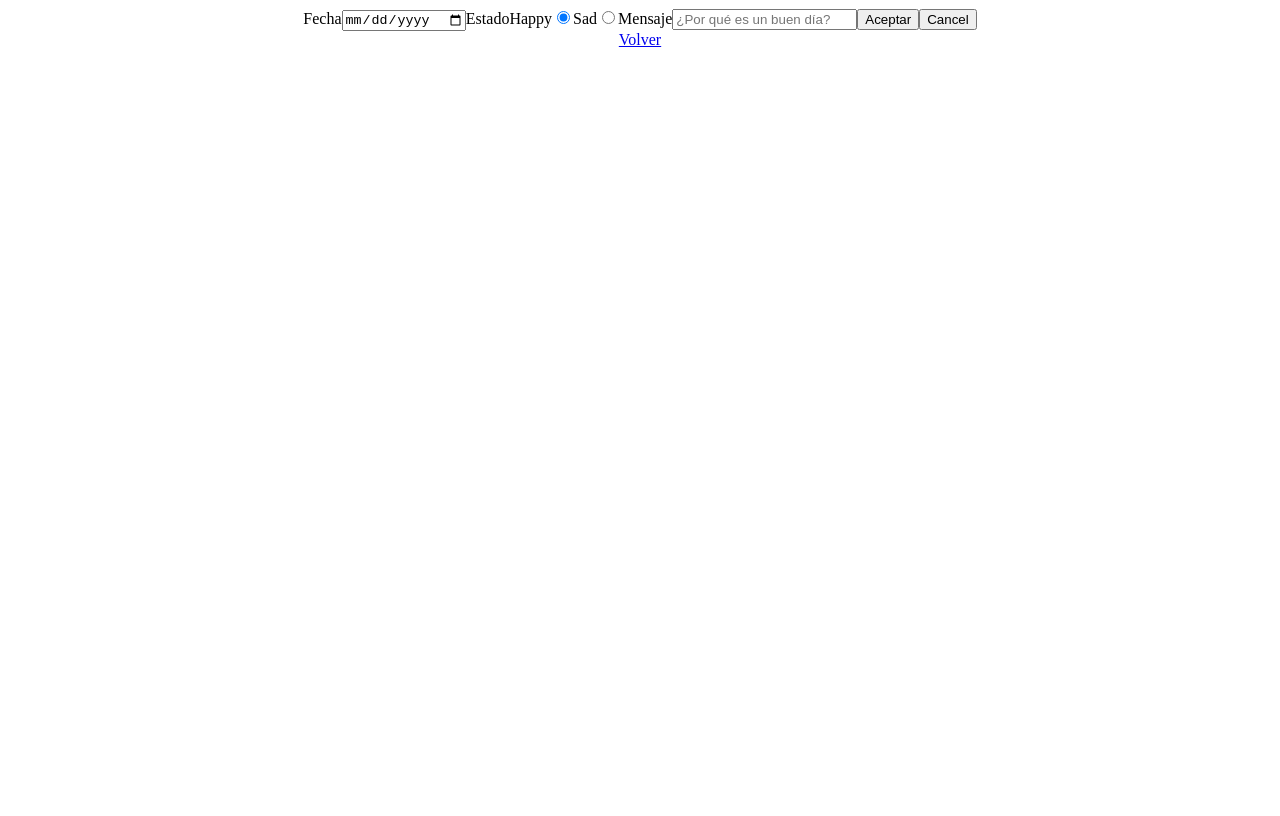
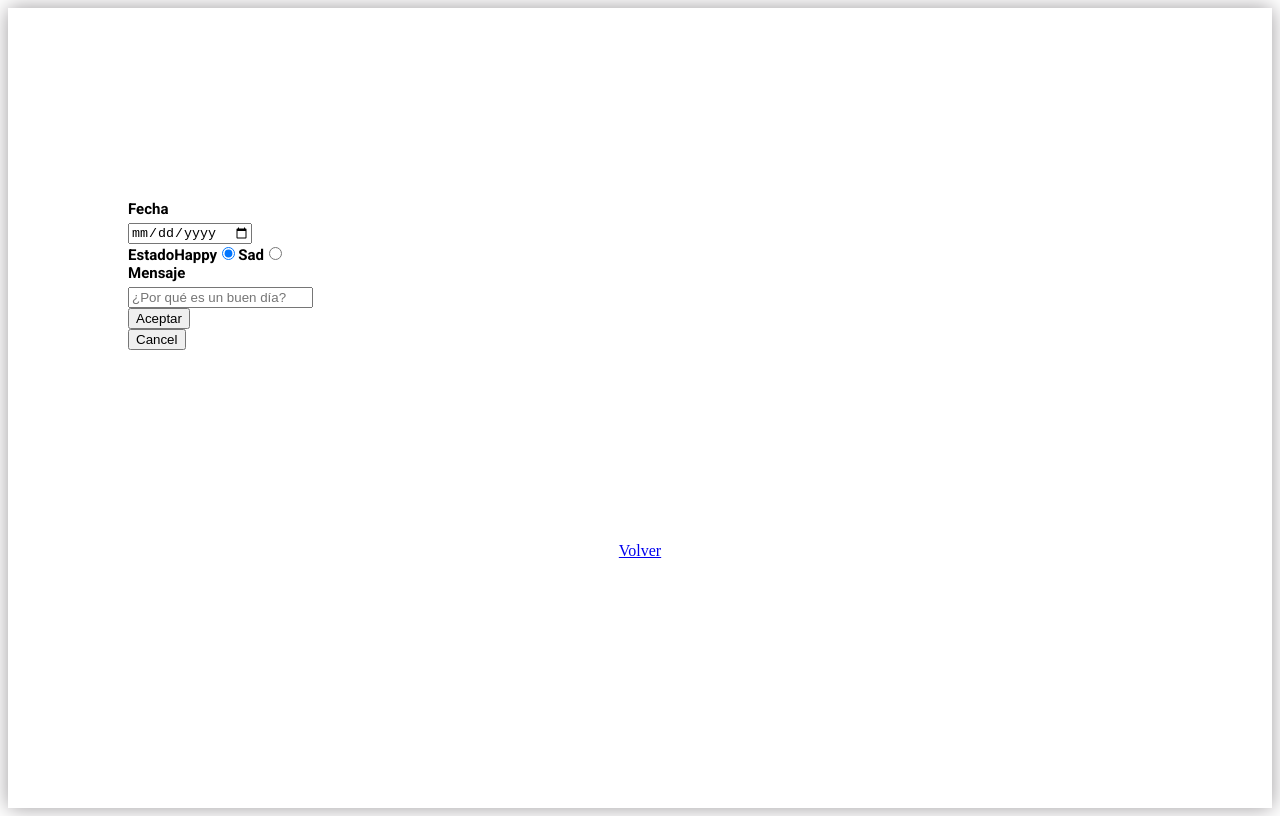
Before and after one commit to VaqueroFontenla/f-online-life-calendar-VaqueroFontenla, a React (Create React App) app: page /#/edition in a window 1280 px wide. Built offline with nearby package versions, Linux system fonts and the light colour scheme.

Commit message:
Add some form styles

```diff
--- a/src/components/App/App.css
+++ b/src/components/App/App.css
@@ -1,32 +1,3 @@
 .App {
   text-align: center;
 }
-
-.App-logo {
-  animation: App-logo-spin infinite 20s linear;
-  height: 40vmin;
-}
-
-.App-header {
-  background-color: #282c34;
-  min-height: 100vh;
-  display: flex;
-  flex-direction: column;
-  align-items: center;
-  justify-content: center;
-  font-size: calc(10px + 2vmin);
-  color: white;
-}
-
-.App-link {
-  color: #61dafb;
-}
-
-@keyframes App-logo-spin {
-  from {
-    transform: rotate(0deg);
-  }
-  to {
-    transform: rotate(360deg);
-  }
-}
--- a/src/components/Edition/Edition.css
+++ b/src/components/Edition/Edition.css
@@ -0,0 +1,25 @@
+
+@import url('https://fonts.googleapis.com/css?family=Roboto:400,700,900');
+
+.edition {
+  width: 100%;
+  height:100vh;
+  border: none;
+  box-shadow: 0px 0px 20px 0px rgba(158, 155, 158, 1);
+}
+
+.form {
+  display: flex;
+  flex-direction: column;
+  justify-content: flex-start;
+  align-items: flex-start;
+  padding: 15vw 15vh;
+
+}
+
+.label {
+  font-family: 'Roboto', sans-serif;
+  font-weight: 700;
+  font-size: 15px;
+  margin-bottom: 5px;
+}
--- a/src/components/Edition/Edition.js
+++ b/src/components/Edition/Edition.js
@@ -6,7 +6,7 @@ class Edition extends Component {
     render() {
         return (
           <div className="edition">
-            <form>
+            <form className="form">
               <label htmlFor="date"
                      name="date"
                      className="label"
@@ -16,6 +16,7 @@ class Edition extends Component {
               <input id="date"
                      type="date"
                      name="date"/>
+                   <div className="status">
               <label name="status"
                      className="label"
                       >
@@ -44,6 +45,7 @@ class Edition extends Component {
                        name="sad"
                        value=":("
                        />
+                </div>
                 <label
                            htmlFor="message"
                            name="message"
--- a/src/components/Home/Home.css
+++ b/src/components/Home/Home.css
@@ -1,6 +1,8 @@
 .calendar {
   width: 100%;
   height:100vh;
+  border: none;
+  box-shadow: 0px 0px 20px 0px rgba(158, 155, 158, 1);
 }
 
 .buttonLink {
```
